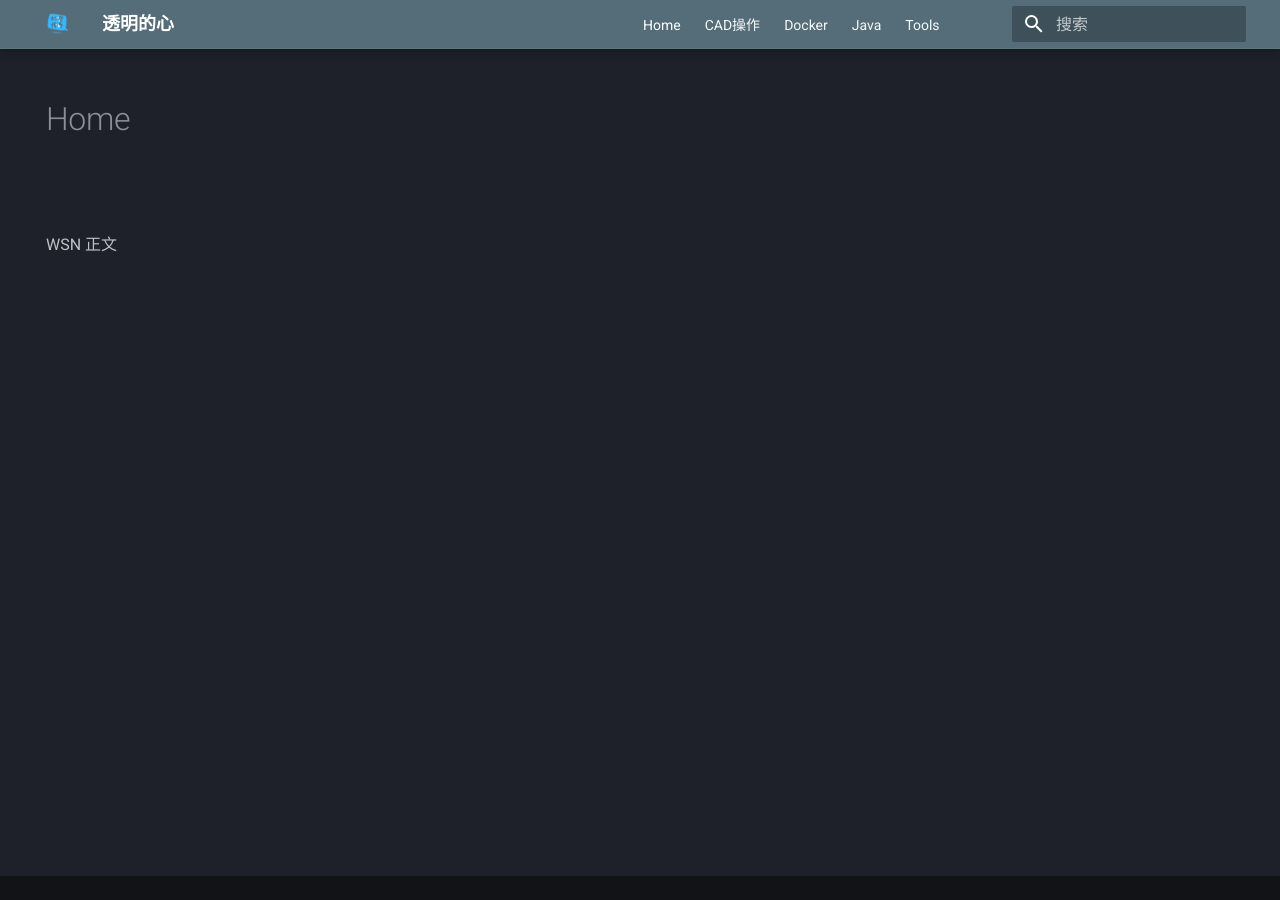
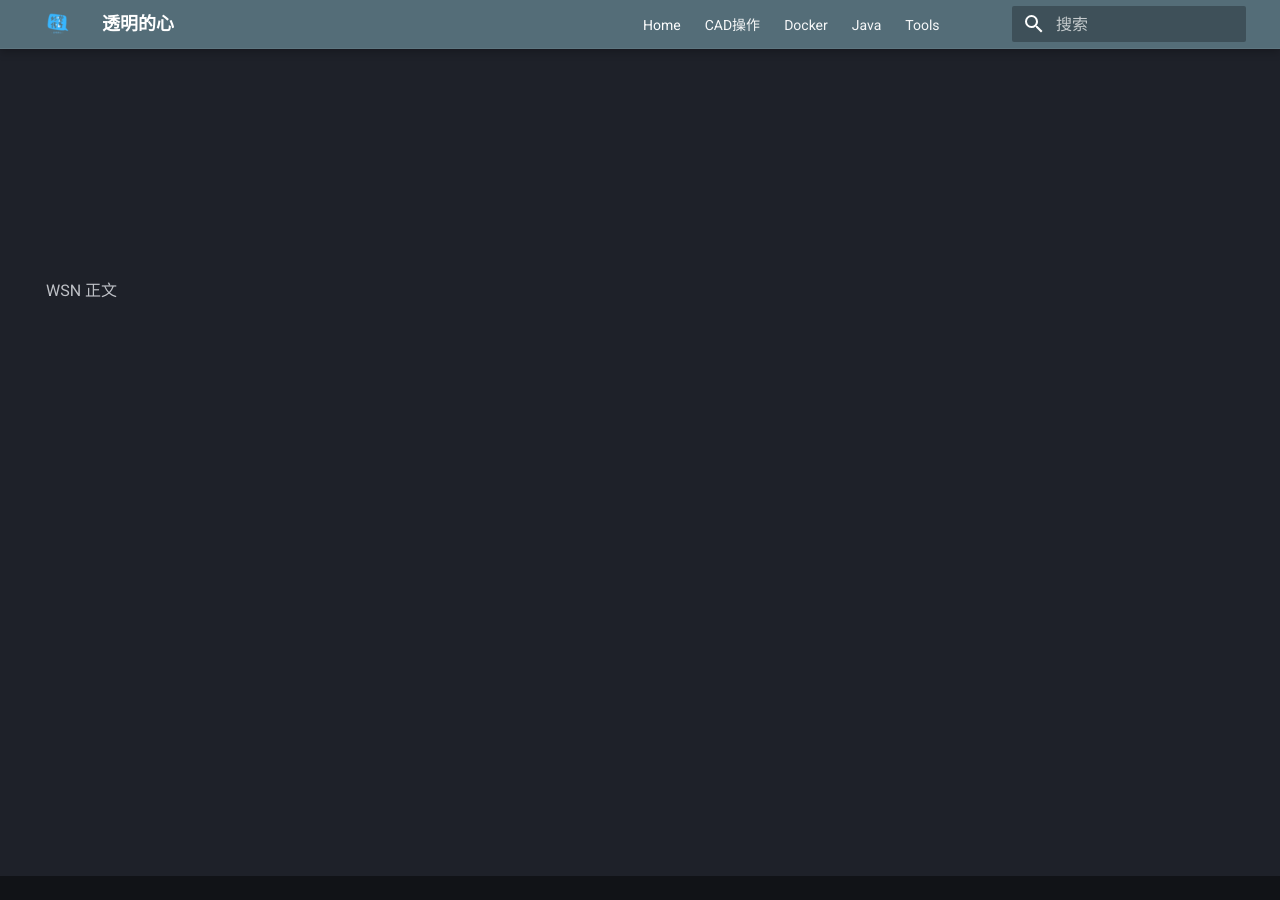
Before and after one commit to wq0713/wq0713.github.io, an MkDocs documentation site: the page built from docs/index.md, in a window 1280 px wide. Built offline with MkDocs 1.6.1 and Material for MkDocs 9.7.7, drawn with Linux system fonts in a browser that asks for light colours.

Commit message:
Update index.md

```diff
--- a/docs/index.md
+++ b/docs/index.md
@@ -3,6 +3,8 @@
   - navigation
   - toc
 ---
-##&nbsp;&nbsp;&nbsp;
+#
+##
+###
 WSN
 正文
```
